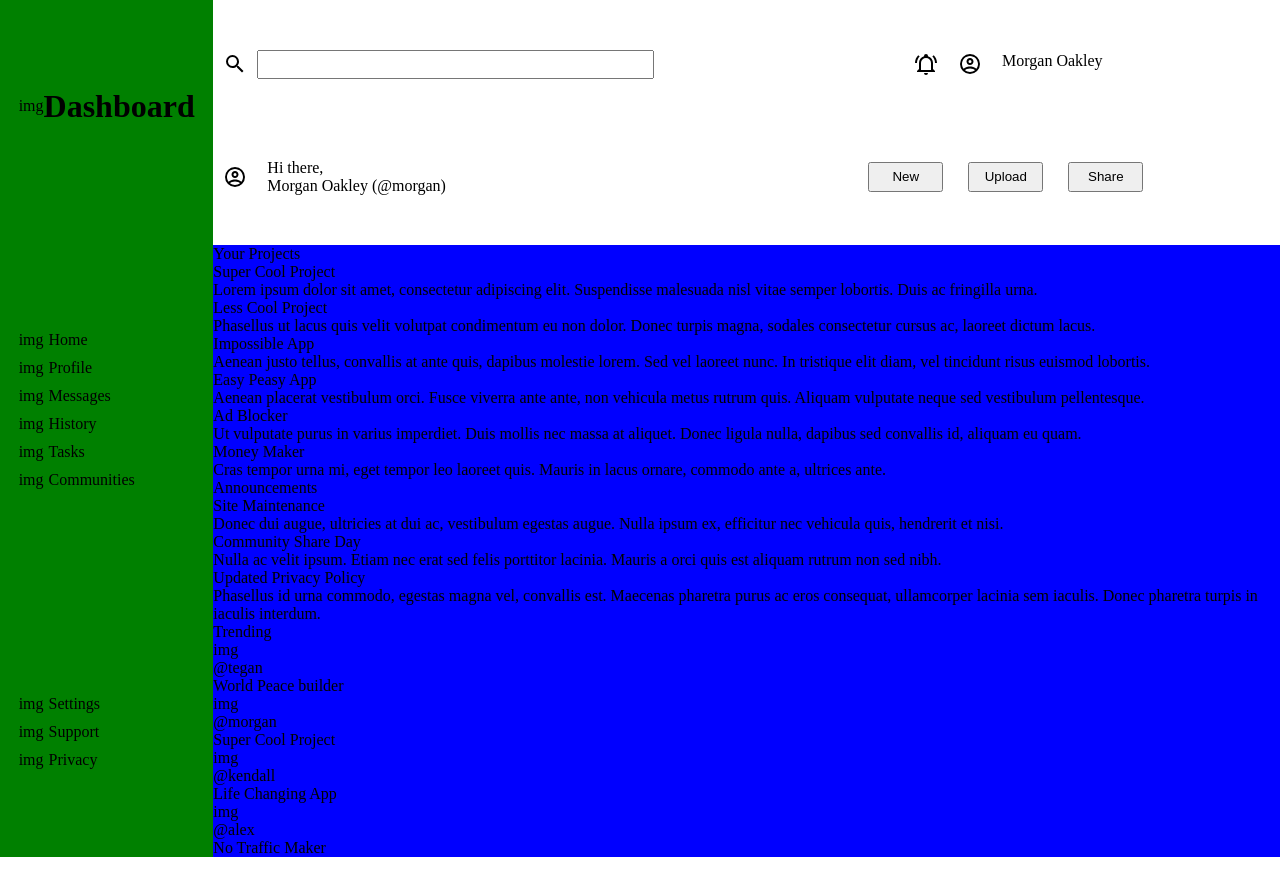
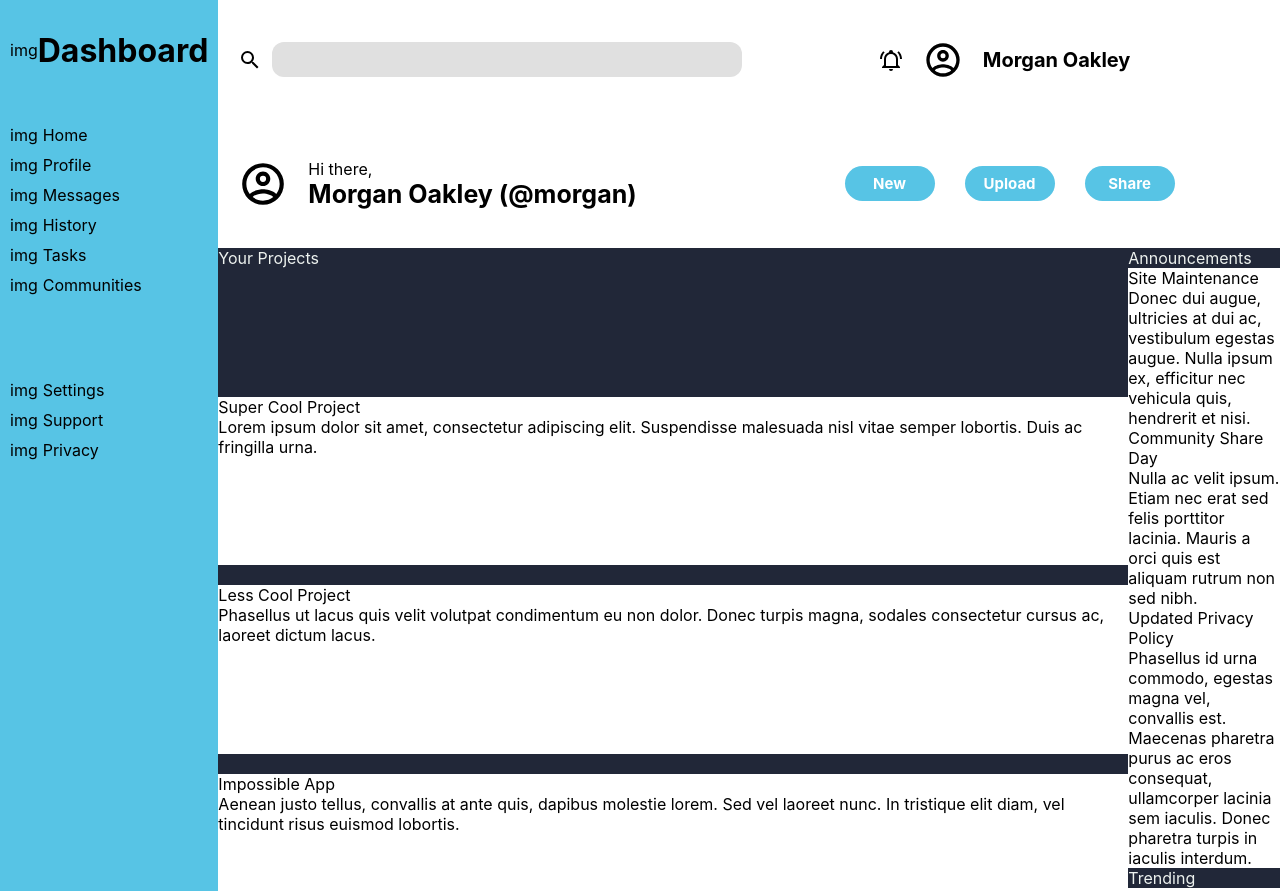
Before and after one commit to HotTungsten/odin-admin-dashboard, a plain HTML site: page index.html in a window 1280 px wide. Shown: the top 891 px of the page. Before the commit the page ends 857 px from the top, so only its background shows below. Drawn offline with Linux system fonts and the light colour scheme.

Commit message:
finishing up header formatting

```diff
--- a/styles.css
+++ b/styles.css
@@ -1,6 +1,7 @@
 * {
     margin: 0;
     padding: 0;
+    font-family:-apple-system, BlinkMacSystemFont, 'Segoe UI', Roboto, Oxygen, Ubuntu, Cantarell, 'Open Sans', 'Helvetica Neue', sans-serif;
 }
 
 ul {
@@ -9,8 +10,8 @@ ul {
 
 .content {
     display: grid;
-    grid-template-columns: 1fr 5fr;
-    grid-template-rows: 2fr 5fr;
+    grid-template-columns: 1fr 7fr;
+    grid-template-rows: 1fr 5fr;
 }
 
 .header {
@@ -18,8 +19,20 @@ ul {
     grid-column: 2 / 3;
     display: grid;
     grid-template-columns: 1fr 1fr;
-    padding: 10px;
     align-items: center;
+    padding: 0 20px;
+}
+
+.name, .user-info-name {
+    font-weight: bold;
+}
+
+.name {
+    font-size: 25px;
+}
+
+.user-info-name {
+    font-size: 20px;
 }
 
 .search-field {
@@ -28,10 +41,25 @@ ul {
     align-items: center;
 }
 
+.search-bar {
+    border: none;
+    background-color: rgb(224, 224, 224);
+    border-radius: 12px;
+    width: 90%;
+    height: 25px;
+    padding: 5px;
+}
+
 .user-info {
     display: flex;
     gap: 20px;
-    justify-self: center;
+    justify-content: center;
+    align-items: center;
+}
+
+.profile {
+    width: 40px;
+    height: 40px;
 }
 
 .greeting {
@@ -40,31 +68,37 @@ ul {
     gap: 20px;
 }
 
-.search-bar {
-    height: 25px;
-    width: 75%
+.profile-greeting {
+    width: 50px;
+    height: 50px;
 }
 
 .header-buttons {
     justify-self: center;
     display: grid;
     grid-template-columns: 80px 80px 80px;
-    gap: 20px;
+    gap: 40px;
 }
 
 .header-button {
-    width: 75px;
-    height: 30px;
+    width: 90px;
+    height: 35px;
+    border: none;
+    border-radius: 20px;
+    background-color: #57C4E5;
+    color: white;
+    font-size: 15px;
+    font-weight: bold;
 }
 
 .sidebar {
-    background-color: green;
+    background-color: #57C4E5;
     grid-column: 1 / 2;
     grid-row: 1 / 3;
     display: grid;
-    gap: 30px;
+    gap: 10px;
+    grid-template-rows: 100px 200px 200px;
     align-items: center;
-    justify-content: center;
 }
 
 .sidebar-dash {
@@ -80,6 +114,46 @@ ul {
 }
 
 .main-content {
-    background-color: blue;
+    background-color: #212738;
     grid-column: 2 / 3;
+    display: grid;
+    grid-template-columns: 6fr 1fr;
+    grid-template-rows: 1fr 1fr;
 }
+
+.projects-title, .announcements-head, .trending-title {
+    color: #EDF2EF;
+}
+.projects-section {
+    grid-column: 1 / 2;
+    grid-row: 1 / 3;
+    display: grid;
+    gap: 20px;
+}
+
+.project-section {
+    background-color: white;
+}
+
+.announcements-section {
+    grid-column: 2 / 3;
+    grid-row: 1 / 2;
+    display: grid;
+}
+
+.announcement {
+    background-color: white;
+}
+
+.trending-section {
+    grid-column: 2 / 3;
+    grid-row: 2 / 3;
+}
+
+.trending {
+    background-color: white;
+    display: flex;
+    align-items: center;
+    gap: 20px;
+    padding: 15px;
+}
```
